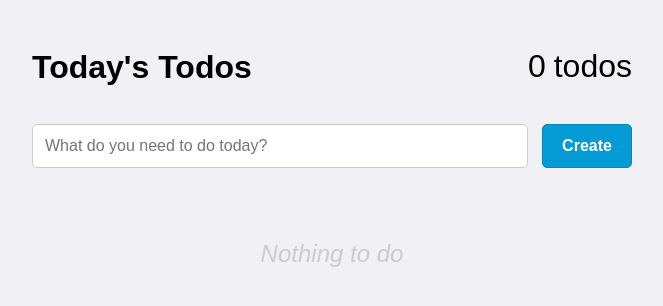
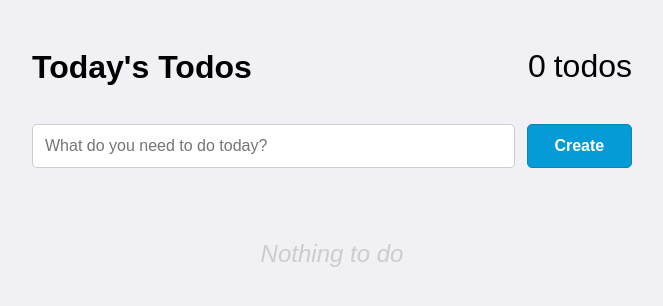
Before and after one commit to xiaogwu/xiaogwu.github.io, a Jekyll site: the page fewd/todo/index.html, which Jekyll copies as it is, in a window 1280 px wide. Shown: the top 306 px of the page, without its empty margins (308-971 px from the left). Built offline with Jekyll 4.4.1, drawn with Linux system fonts in a browser that asks for light colours.

Commit message:
Update todo css to be responsive

```diff
--- a/fewd/todo/css/style.css
+++ b/fewd/todo/css/style.css
@@ -28,19 +28,33 @@
   padding: 24px 0;
 }
 
+@media (max-width: 425px) {
+  h1 {
+    display: block;
+  }
+
+  .counter {
+    float: none;
+    font-size: inherit;
+    padding: 0;
+    page-break-after: inherit;;
+  }
+}
+
 .count {
   margin-right: 8px;
 }
 
 form {
+  display: flex;
   margin: 16px 0;
 }
 
 input[type=text] {
   border-radius: 5px;
   border: 1px solid #CCC;
+  flex: 5;
   padding: 12px;
-  width: 470px;
 }
 
 input[type=text]:focus {
@@ -52,10 +66,10 @@
   border-radius: 5px;
   border: 1px solid #0A86B7;
   color: white;
-  float: right;
+  flex: 1;
   font-weight: 600;
   height: 44px;
-  width: 90px;
+  margin-left: 12px;
 }
 
 .no-todos {
--- a/fewd/todo/index.html
+++ b/fewd/todo/index.html
@@ -23,12 +23,6 @@
         </form>
         <p class="no-todos">Nothing to do</p>
         <ul class="todo-items">
-          <!-- <li class="todo-item">
-            <label>
-              <input type="checkbox" name="name" value="">
-              <span>Buy some milk</span>
-            </label>
-          </li>-->
         </ul>
       </main>
     </div>
```
